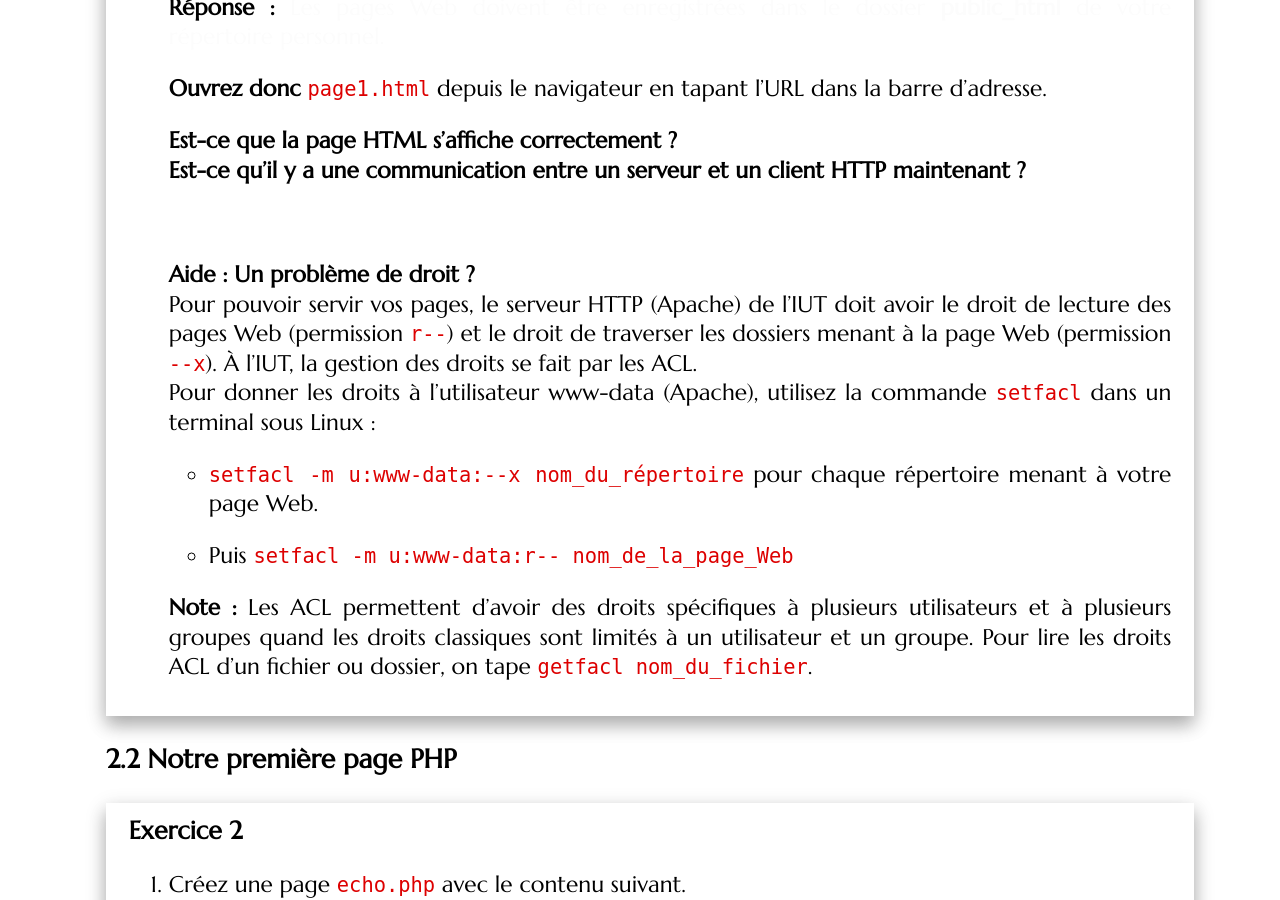
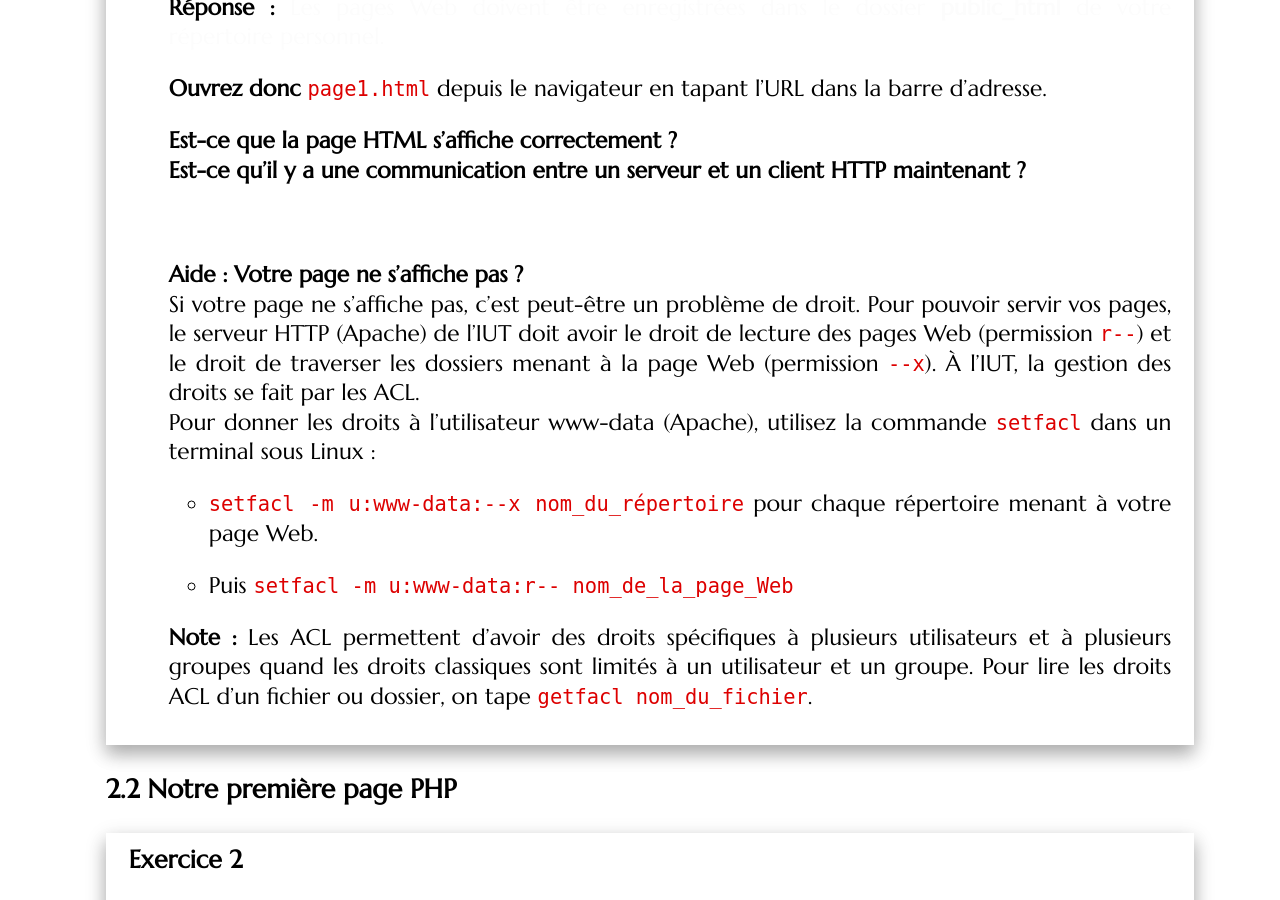
Before and after one commit to romainlebreton/R3.01-DeveloppementWeb, a Jekyll site: the page built from tutorials/tutorial1.md, in a window 1280 px wide and 900 px high, scrolled down 1879 px. Built offline with Jekyll 4.4.1, drawn with Linux system fonts in a browser that asks for light colours; some web fonts are replaced; some of the changed text lies outside the part shown.

Commit message:
Editeur de commit  & droits

````diff
--- a/tutorials/tutorial1.md
+++ b/tutorials/tutorial1.md
@@ -101,9 +101,10 @@ le répertoire **public_html** de votre espace personnel.
 
    <br>
 
-   **Aide : Un problème de droit ?**
-   Pour pouvoir servir vos pages, le serveur HTTP (Apache) de l'IUT doit avoir
-   le droit de lecture des pages Web (permission `r--`) et le droit de traverser
+   **Aide : Votre page ne s'affiche pas ?**
+   Si votre page ne s'affiche pas, c'est peut-être un problème de droit.  Pour
+   pouvoir servir vos pages, le serveur HTTP (Apache) de l'IUT doit avoir le
+   droit de lecture des pages Web (permission `r--`) et le droit de traverser
    les dossiers menant à la page Web (permission `--x`). À
    l'IUT, la gestion des droits se fait par les ACL.
    Pour donner les droits à l'utilisateur www-data (Apache), utilisez la commande
@@ -218,6 +219,14 @@ pourront être enregistrées.
    encore à les enregistrer. Pour ceci, **exécutez** la commande `git commit` et
    écrivez un petit message de validation pour s'y retrouver plus tard (avant
    les lignes commentées avec `#`), puis fermez l'éditeur.
+
+   **Note :** Vous voulez changer l'éditeur qui s'ouvre pour écrire vos fichiers de
+   commit ?  Pour utiliser SublimeText, exécutez la commande suivante :
+
+
+   ```shell
+   git config --global core.editor "subl -n -w"
+   ```
 
 1. Une dernière exécution de `git status` nous renseigne que nous avons bien
    tout validé.
@@ -470,14 +479,6 @@ Les tableaux en PHP peuvent aussi s'indexer par des entiers ou des chaînes de c
       écrivez un petit message de validation (comme e.g. *"TD1 Exo4 Affichage de
       variables"*).
    1. Finissez par `git status` pour voir que tout s'est bien passé.
-
-**Note :** Vous voulez changer l'éditeur qui s'ouvre pour écrire vos fichiers de
-commit ?  Pour utiliser SublimeText, exécutez la commande suivante :
-
-
-```shell
-git config --global core.editor "subl -n -w"
-```
 
 </div>
 
````
